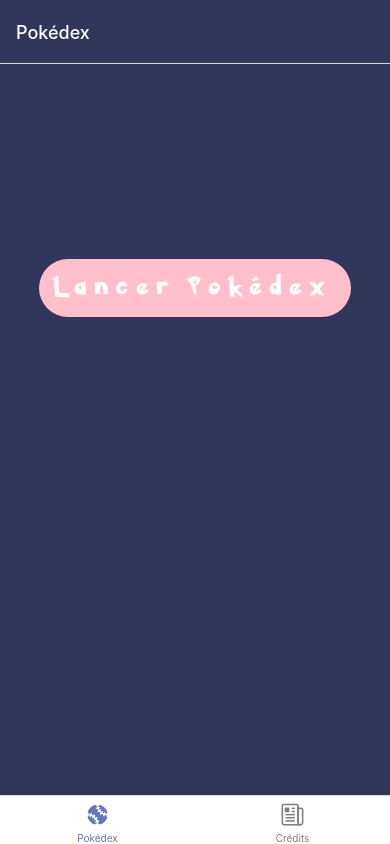
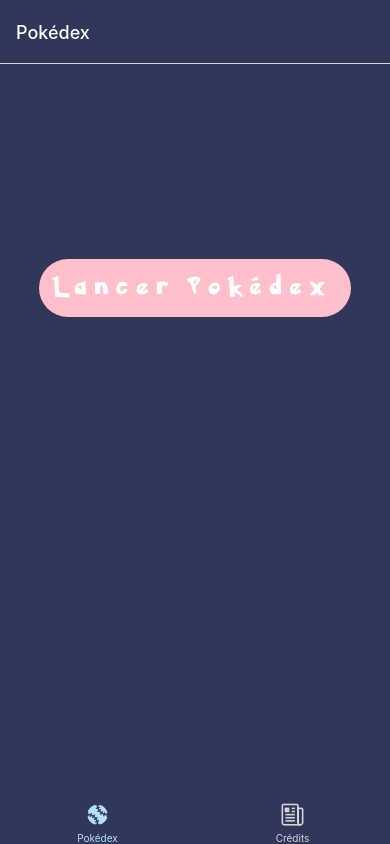
Before and after one commit to alexisg09/pokedex, a React Native app: screen / in a window 390 px wide. Built offline with nearby package versions, Linux system fonts and the light colour scheme.

Commit message:
added style

```diff
--- a/App.js
+++ b/App.js
@@ -41,10 +41,14 @@
 
           return <Ionicons name={iconName} size={size} color={color} />;
         },
-        tabBarActiveTintColor: '#6774bf',
-        tabBarInactiveTintColor: 'gray',
+        tabBarActiveTintColor: '#b2e1f7',
+        tabBarInactiveTintColor: '#d6d6d6',
         headerStyle: { backgroundColor: '#31375b' },
-        headerTitleStyle: { color: '#ffffff' }
+        headerTitleStyle: { color: '#ffffff' },
+        tabBarStyle: {
+          backgroundColor: '#31375b',
+          borderTopColor: '#31375b'
+        }
       })}>
         <Tab.Screen name="Pokédex" component={ListItem} />
         <Tab.Screen name="Crédits" component={Informations} />
@@ -55,7 +59,10 @@
   return (
     <QueryClientProvider client={queryClient}>
       <NavigationContainer>
-        <Stack.Navigator>
+        <Stack.Navigator screenOptions={{
+          headerStyle: { backgroundColor: '#31375b' },
+          headerTitleStyle: { color: '#ffffff' },
+        }}>
           <Stack.Screen
             name="Home"
             component={Home}
@@ -65,7 +72,7 @@
           <Stack.Screen name="Détails" component={ItemDetails} />
         </Stack.Navigator>
       </NavigationContainer>
-    </QueryClientProvider>
+    </QueryClientProvider >
   );
 }
 
```
